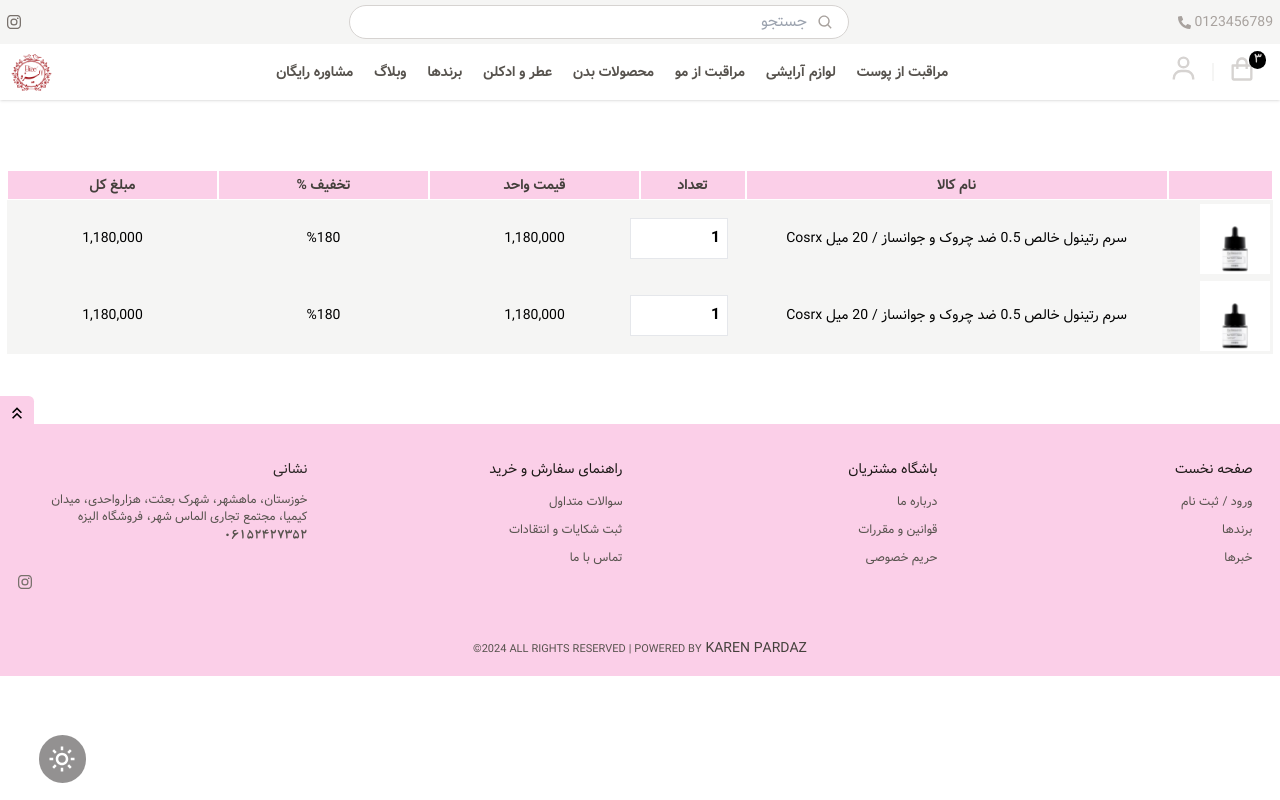
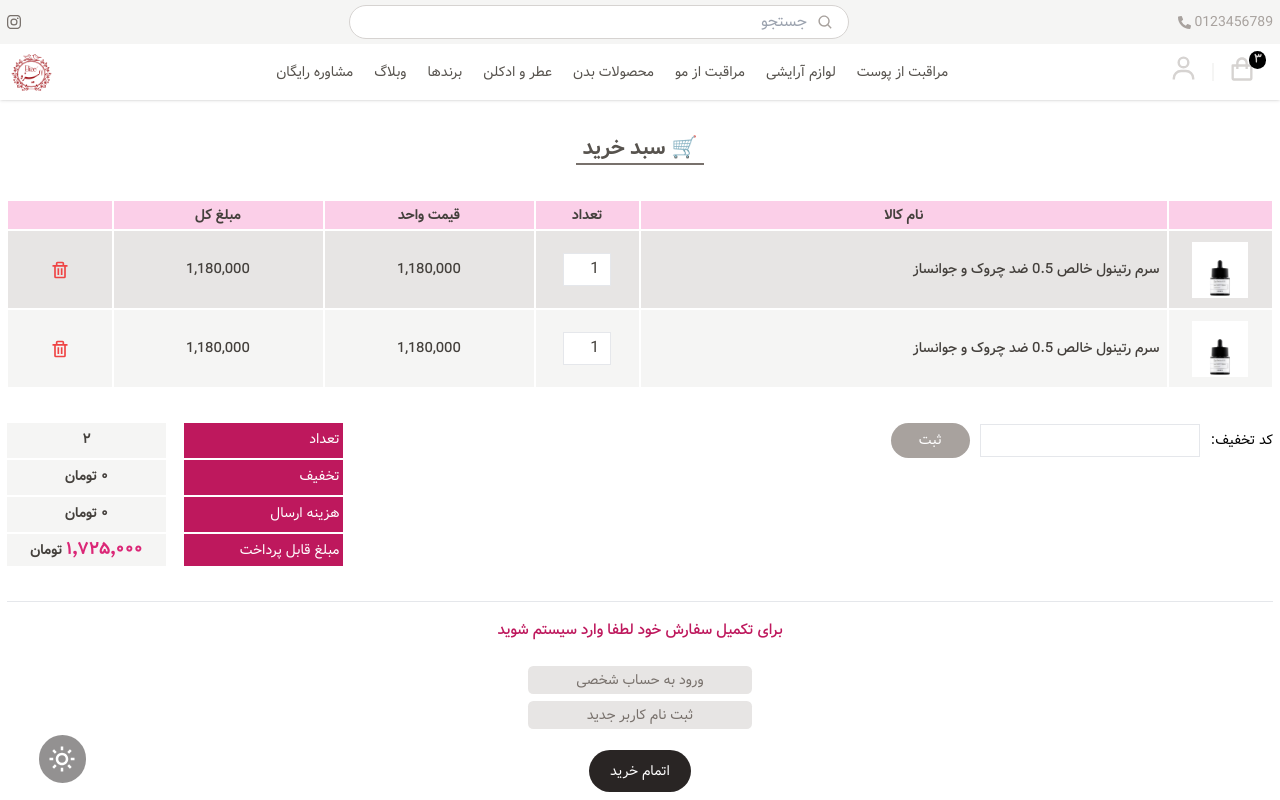
Before and after one commit to negar-karimnejad/elyseeshop, a React (Vite) app: page /cart in a window 1280 px wide. Shown: the top 800 px of the page. Built offline with nearby package versions, Linux system fonts and the light colour scheme.

Commit message:
coding cart page

```diff
--- a/src/components/Button.jsx
+++ b/src/components/Button.jsx
@@ -1,8 +1,8 @@
-function Button({ type, onClick, children, disabled, className }) {
+function Button({ type, onClick, children, disabled, className, variant }) {
   return (
     <button
       type={type}
-      className={`w-fit bg-pink-600 text-white rounded-full py-2 px-6 transition-all duration-700 hover:bg-pink-500 group-hover:block group-hover:bottom-10 ${className}`}
+      className={`w-fit rounded-full bg-pink-600 px-6 py-2 text-white transition-all duration-700 hover:bg-pink-500 group-hover:bottom-10 group-hover:block ${className} ${variant === 'gray' ? 'bg-stone-400' : ''} ${variant === 'dark' ? 'px-32 py-3 bg-stone-800 hover:bg-stone-700' : ''}`}
       onClick={onClick}
       disabled={disabled}
     >
--- a/src/components/Loader.jsx
+++ b/src/components/Loader.jsx
@@ -1,6 +1,6 @@
 function Loader() {
   return (
-    <div className="fixed right-0 top-0 z-50 flex h-screen w-full items-center justify-center bg-white/25">
+    <div className="fixed right-0 top-0 z-50 flex h-screen w-full items-center justify-center bg-black/25">
       <div className="loader"></div>
     </div>
   );
--- a/src/components/header/NavDropdownList.jsx
+++ b/src/components/header/NavDropdownList.jsx
@@ -22,8 +22,10 @@
             <li key={index}>
               <Link
                 to=""
-                className={`text-base  ${
-                  index === 0 ? 'font-vazirBold text-pink-500' : 'pr-2'
+                className={`text-sm  ${
+                  index === 0
+                    ? 'font-vazirBold text-[14px] text-pink-500 dark:text-pink-400'
+                    : 'pr-2'
                 }`}
               >
                 {index === 0 && (
--- a/src/components/header/NavLinks.jsx
+++ b/src/components/header/NavLinks.jsx
@@ -2,7 +2,7 @@
 import { Link } from 'react-router-dom';
 import NavDropdownList from './NavDropdownList';
 
-const linkStyles = 'font-vazirBold hover:border-b border-stone-400';
+const linkStyles = 'hover:border-b border-stone-400';
 
 const links = [
   'مراقبت از پوست',
@@ -27,7 +27,6 @@
           >
             <Link
               to={`/products/${link.replaceAll(' ', '-')}`}
-              className="font-vazirBold"
               aria-current="page"
             >
               {link}
--- a/src/pages/Cart.jsx
+++ b/src/pages/Cart.jsx
@@ -1,89 +1,176 @@
 import { useState } from 'react';
+import { Link } from 'react-router-dom';
+import Button from '../components/Button';
 import Input from '../components/Input';
+import { BiTrash } from 'react-icons/bi';
 
 function Cart() {
   const [quantity, setQuantity] = useState(1);
 
   const cart = true;
+
+  const checkoutHandler = () => {
+    // if user isn't login show this notif:
+    // برای تکمیل سفارش لطفا وارد حساب کاربری خود شوید
+  };
+
   return (
-    <div className="container py-20">
+    <div className="dark:bg-stone-600">
+      <h2 className="font-vazirBold container w-fit border-b-2 border-b-stone-500 pt-10 text-center text-2xl text-stone-600 dark:text-white">
+        🛒 سبد خرید
+      </h2>
+      <div className="container pb-20 pt-10">
         {cart ? (
           <div>
-          <div className="grid grid-cols-12 bg-pink-200 text-stone-700 dark:bg-stone-700">
-            <div className="font-vazirBold col-span-1 border border-white p-1 text-center"></div>
-            <div className="font-vazirBold max-sm col-span-4 border border-white p-1 text-center">
+            <div className="grid grid-cols-12 bg-pink-200 text-stone-700 dark:bg-stone-800 dark:text-stone-300">
+              <div className="font-vazirBold col-span-1 border border-white p-1 text-center dark:border-stone-700 max-md:hidden"></div>
+              <div className="font-vazirBold col-span-4 border border-white p-1 text-center dark:border-stone-700 max-sm:text-sm sm:col-span-6 md:col-span-5">
                 نام کالا
               </div>
-            <div className="font-vazirBold col-span-1 border border-white p-1 text-center">
+              <div className="font-vazirBold col-span-1 border border-white p-1 text-center dark:border-stone-700 max-sm:px-0 max-sm:text-[12px]">
                 تعداد
               </div>
-            <div className="font-vazirBold col-span-2 border border-white p-1 text-center">
+              <div className="font-vazirBold col-span-2 border border-white p-1 text-center dark:border-stone-700 max-sm:col-span-3 max-sm:text-sm">
                 قیمت واحد
               </div>
-            <div className="font-vazirBold max-sm col-span-2 border border-white p-1 text-center">
-              تخفیف %
-            </div>
-            <div className="font-vazirBold col-span-2 border border-white p-1 text-center">
+              <div className="font-vazirBold col-span-2 border border-white p-1 text-center dark:border-stone-700 max-sm:col-span-3 max-sm:text-sm">
                 مبلغ کل
               </div>
+              <div className="font-vazirBold col-span-1 border border-white p-1 text-center dark:border-stone-700 max-sm:text-sm"></div>
             </div>
-          <div className="grid grid-cols-12 bg-stone-100 items-center">
-            <div className="font-vazirBold col-span-1 p-1 text-center">
-              {' '}
-              <img className="w-20" src="/images/products/1.jpg" alt="" />
+
+            {/* Cart Products */}
+            <div className="grid grid-cols-12 items-center bg-stone-200 text-stone-700 transition-all hover:bg-stone-200 dark:bg-stone-700 dark:text-white dark:hover:bg-stone-700">
+              <div className="flex items-center justify-center border border-r border-white py-3 dark:border-stone-500/50 max-md:hidden">
+                <img className="w-16" src="/images/products/1.jpg" alt="" />
               </div>
-            <div className="font-vazirBold max-sm col-span-4 p-1 text-center">
-              <p>سرم رتینول خالص 0.5 ضد چروک و جوانساز / 20 میل Cosrx</p>
+              <div className="col-span-4 flex h-full items-center border border-r border-white p-2 text-center dark:border-stone-500/50 sm:col-span-6 md:col-span-5">
+                <Link
+                  to=""
+                  className="font-vazirMedium transition-all hover:text-pink-500 max-sm:text-sm"
+                >
+                  سرم رتینول خالص 0.5 ضد چروک و جوانساز
+                </Link>
               </div>
-            <div className="font-vazirBold col-span-1 p-1 text-center">
+              <div className="col-span-1 flex h-full items-center justify-center border border-r border-white p-1 text-center dark:border-stone-500/50">
                 <Input
-                className="mr-4 w-full p-2"
+                  className="w-full py-1 text-center md:w-1/2"
                   value={quantity}
                   onChange={(e) => setQuantity(e.target.value)}
                   type="number"
                 />
               </div>
-            <div className="font-vazirBold col-span-2 p-1 text-center">
-              <p>1,180,000</p>
+              <div className="col-span-2 flex h-full items-center justify-center border border-r border-white p-1 text-center dark:border-stone-500/50 max-sm:col-span-3">
+                <p className="font-vazirMedium max-sm:text-sm">1,180,000</p>
               </div>
-            <div className="font-vazirBold max-sm col-span-2 p-1 text-center">
-              <p>%180</p>
+              <div className="col-span-2 flex h-full items-center justify-center border border-r border-white p-1 text-center dark:border-stone-500/50 max-sm:col-span-3">
+                <p className="font-vazirMedium max-sm:text-sm">1,180,000</p>
               </div>
-            <div className="font-vazirBold col-span-2 p-1 text-center">
-              <p>1,180,000</p>
+              <div className="col-span-1 flex h-full items-center justify-center border border-r border-white p-1 py-7 text-center dark:border-stone-500/50">
+                <button className="font-vazirBold my-1 text-4xl text-red-500 hover:text-red-600">
+                  <BiTrash size={20} />
+                </button>{' '}
               </div>
             </div>
-          <div className="grid grid-cols-12 bg-stone-100 items-center">
-            <div className="font-vazirBold col-span-1 p-1 text-center">
-              {' '}
-              <img className="w-20" src="/images/products/1.jpg" alt="" />
+            <div className="grid grid-cols-12 items-center bg-stone-100 text-stone-700 transition-all hover:bg-stone-200 dark:bg-stone-500/50 dark:text-white dark:hover:bg-stone-700">
+              <div className="flex items-center justify-center border border-r border-white py-3 dark:border-stone-500/50 max-md:hidden">
+                <img className="w-16" src="/images/products/1.jpg" alt="" />
               </div>
-            <div className="font-vazirBold max-sm col-span-4 p-1 text-center">
-              <p>سرم رتینول خالص 0.5 ضد چروک و جوانساز / 20 میل Cosrx</p>
+              <div className="col-span-4 flex h-full items-center border border-r border-white p-2 text-center dark:border-stone-500/50 sm:col-span-6 md:col-span-5">
+                <Link
+                  to=""
+                  className="font-vazirMedium transition-all hover:text-pink-500 max-sm:text-sm"
+                >
+                  سرم رتینول خالص 0.5 ضد چروک و جوانساز
+                </Link>
               </div>
-            <div className="font-vazirBold col-span-1 p-1 text-center">
+              <div className="col-span-1 flex h-full items-center justify-center border border-r border-white p-1 text-center dark:border-stone-500/50">
                 <Input
-                className="mr-4 w-full p-2"
+                  className="w-full py-1 text-center md:w-1/2"
                   value={quantity}
                   onChange={(e) => setQuantity(e.target.value)}
                   type="number"
                 />
               </div>
-            <div className="font-vazirBold col-span-2 p-1 text-center">
-              <p>1,180,000</p>
+              <div className="col-span-2 flex h-full items-center justify-center border border-r border-white p-1 text-center dark:border-stone-500/50 max-sm:col-span-3">
+                <p className="font-vazirMedium max-sm:text-sm">1,180,000</p>
               </div>
-            <div className="font-vazirBold max-sm col-span-2 p-1 text-center">
-              <p>%180</p>
+              <div className="col-span-2 flex h-full items-center justify-center border border-r border-white p-1 text-center dark:border-stone-500/50 max-sm:col-span-3">
+                <p className="font-vazirMedium max-sm:text-sm">1,180,000</p>
               </div>
-            <div className="font-vazirBold col-span-2 p-1 text-center">
-              <p>1,180,000</p>
+              <div className="col-span-1 flex h-full items-center justify-center border border-r border-white p-1 py-7 text-center dark:border-stone-500/50">
+                <button className="font-vazirBold my-1 text-4xl text-red-500 hover:text-red-600">
+                  <BiTrash size={20} />
+                </button>{' '}
               </div>
+            </div>
+
+            <div className="flex w-full justify-between gap-y-10 pt-10 max-md:flex-col max-md:items-center">
+              <div>
+                <form action="" className="flex items-center gap-3">
+                  <label htmlFor="offCode" className="dark:text-white">
+                    کد تخفیف:
+                  </label>
+                  <Input className="px-2 py-1" id="offCode" />
+                  <Button variant="gray" className="px-8">
+                    ثبت
+                  </Button>
+                </form>
+              </div>
+              <div className="flex w-96 items-center gap-5 text-xl">
+                <div className="flex w-full flex-col gap-1 divide-y-2 divide-white bg-pink-700 text-white dark:divide-stone-600 dark:bg-stone-800">
+                  <p className="p-1">تعداد</p>
+                  <p className="p-1">تخفیف</p>
+                  <p className="p-1">هزینه ارسال</p>
+                  <p className="p-1">مبلغ قابل پرداخت</p>
+                </div>
+                <div className="flex w-full flex-col gap-1 divide-y-2 divide-white bg-stone-100 text-center text-stone-700 dark:divide-stone-600 dark:bg-stone-500 dark:text-white">
+                  <p className="font-vazirBold p-1">
+                    {(2).toLocaleString('Fa')}
+                  </p>
+                  <p className="font-vazirBold p-1">
+                    {(0).toLocaleString('Fa')} تومان
+                  </p>
+                  <p className="font-vazirBold p-1">
+                    {(0).toLocaleString('Fa')} تومان
+                  </p>
+                  <p className="font-vazirBold p-1">
+                    <span className="font-vazirBold text-xl text-pink-600 dark:text-stone-800">
+                      {(1725000).toLocaleString('Fa')}
+                    </span>{' '}
+                    تومان
+                  </p>
+                </div>
+              </div>
+            </div>
+
+            {/* Checkout */}
+            <div className="flex mt-10 flex-col items-center justify-center gap-2 border-t pt-5">
+              <p className="font-vazirMedium mb-5 text-[15px] text-pink-700 dark:text-white">
+                برای تکمیل سفارش خود لطفا وارد سیستم شوید
+              </p>
+              <Link
+                className="w-64 rounded-md bg-stone-200 py-1 text-center text-stone-500 transition-all hover:text-pink-600 dark:bg-stone-500 dark:text-stone-200 dark:hover:text-pink-400"
+                to="/login"
+              >
+                ورود به حساب شخصی
+              </Link>
+              <Link
+                className="w-64 rounded-md bg-stone-200 py-1 text-center text-stone-500 transition-all hover:text-pink-600 dark:bg-stone-500 dark:text-stone-200 dark:hover:text-pink-400"
+                to="/register"
+              >
+                ثبت نام کاربر جدید
+              </Link>
+              <Button onClick={checkoutHandler} variant="dark" className="mt-4">
+                اتمام خرید
+              </Button>
             </div>
           </div>
         ) : (
           <p className="font-vazirBold text-pink-600">سبد خرید شما خالی است</p>
         )}
       </div>
+    </div>
   );
 }
 
```
Lines whose indentation alone changed are shown as unchanged.
